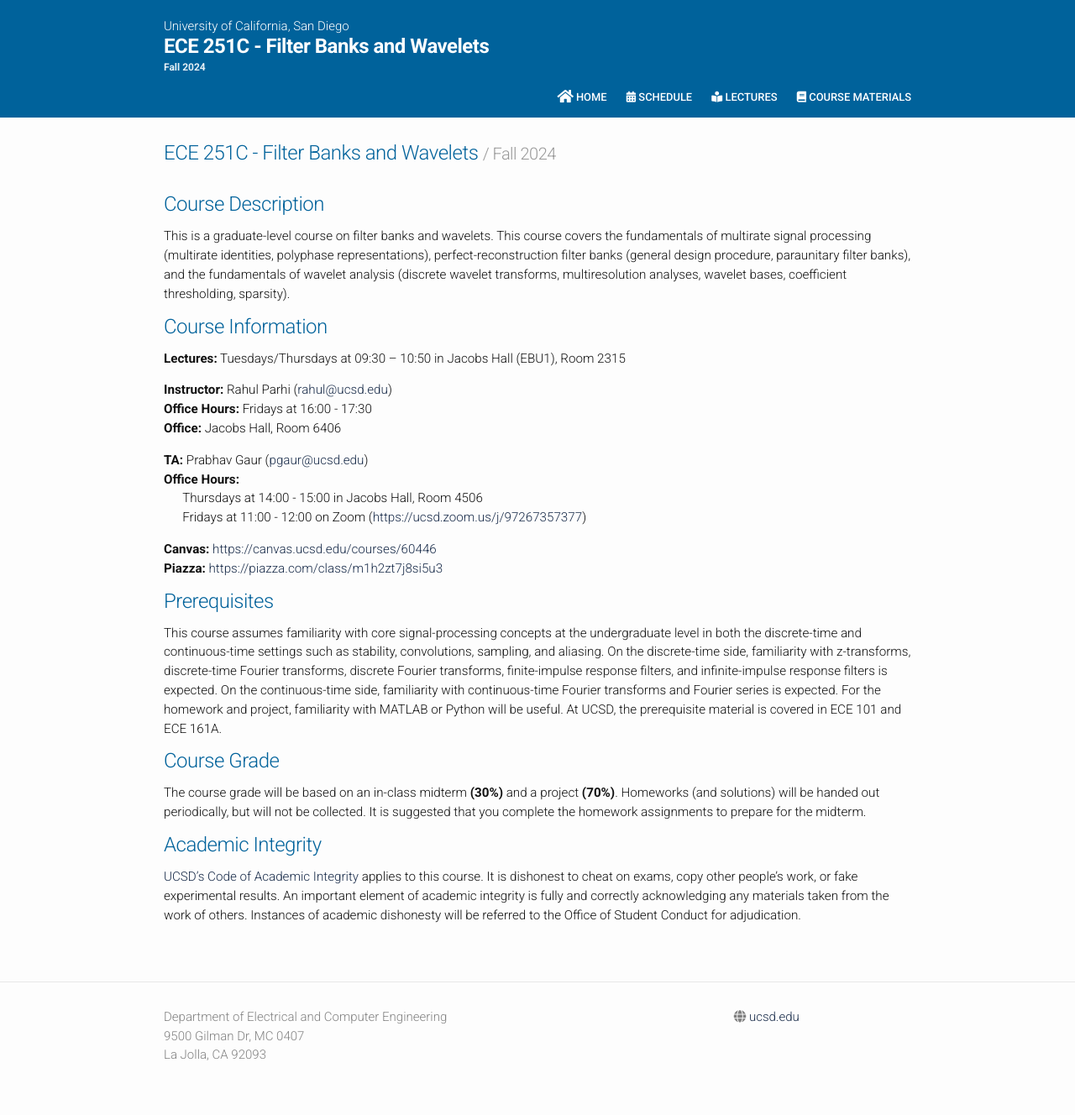
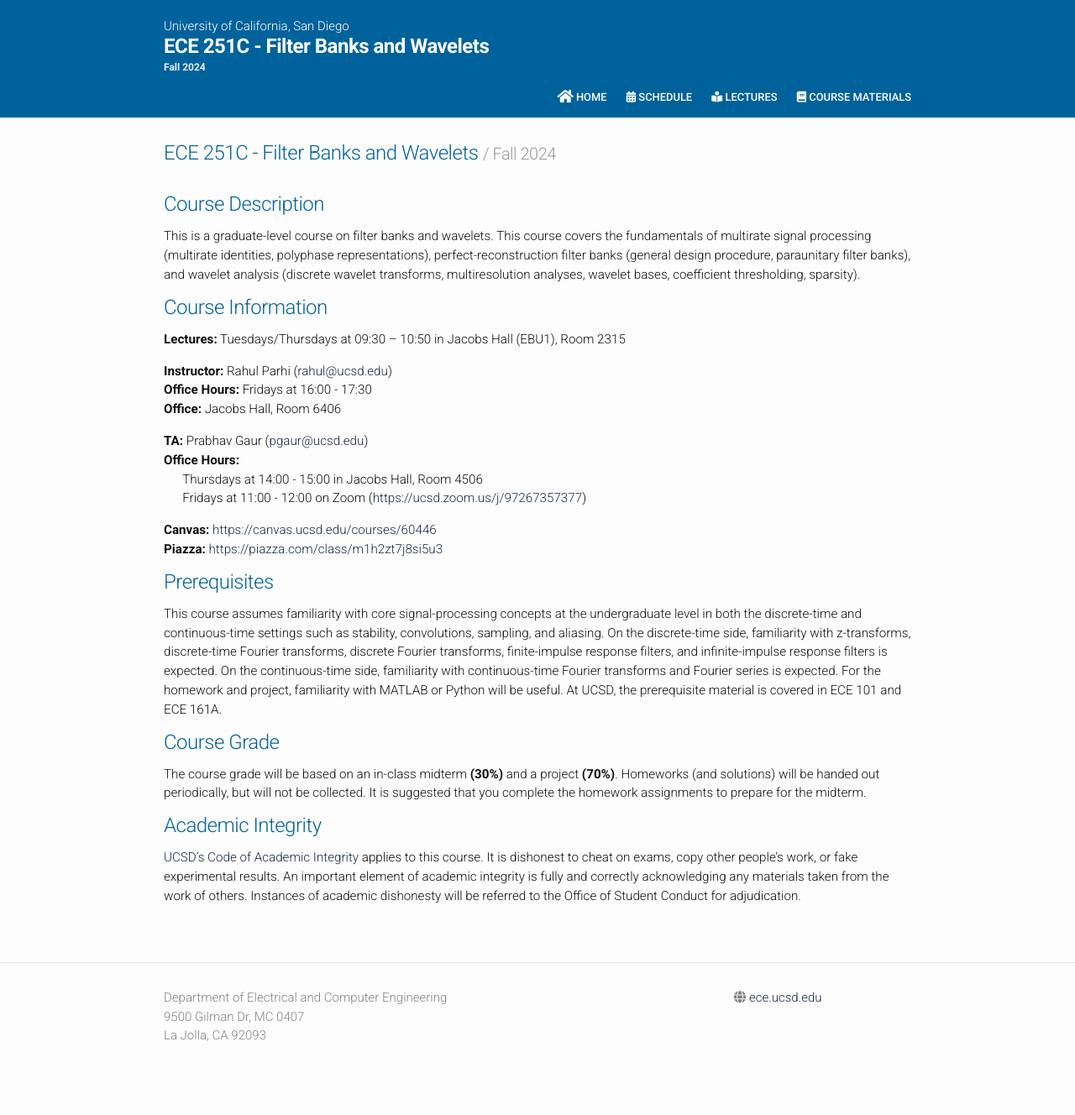
Before and after one commit to sparsity-group/251c-fa24, a Jekyll site: the page built from index.md, in a window 1280 px wide. Shown: the whole page at 84% size. Built offline with Jekyll 4.4.1, drawn with Linux system fonts in a browser that asks for light colours; nearby versions of some CDN libraries; after the commit the page ends 1305 px from its top, so only the background shows below that.

Commit message:
edit course description

```diff
--- a/_config.yml
+++ b/_config.yml
@@ -1,13 +1,13 @@
 # Site settings
 course_name: "ECE 251C - Filter Banks and Wavelets"
-course_description: "This is a graduate-level course on filter banks and wavelets. This course covers the fundamentals of multirate signal processing (multirate identities, polyphase representations), perfect-reconstruction filter banks (general design procedure, paraunitary filter banks), and the fundamentals of wavelet analysis (discrete wavelet transforms, multiresolution analyses, wavelet bases, coefficient thresholding, sparsity)."
+course_description: "This is a graduate-level course on filter banks and wavelets. This course covers the fundamentals of multirate signal processing (multirate identities, polyphase representations), perfect-reconstruction filter banks (general design procedure, paraunitary filter banks), and wavelet analysis (discrete wavelet transforms, multiresolution analyses, wavelet bases, coefficient thresholding, sparsity)."
 course_semester: "Fall 2024"
 
 baseurl: "/251c" # the subpath of your site, e.g. /blog/
 url: "https://sparsity-group.github.io/" # the base hostname & protocol for your site
 
 schoolname: "University of California, San Diego"
-schoolurl: "https://ucsd.edu"
+schoolurl: "https://ece.ucsd.edu"
   #twitter_username: username
 
 address: |
```
